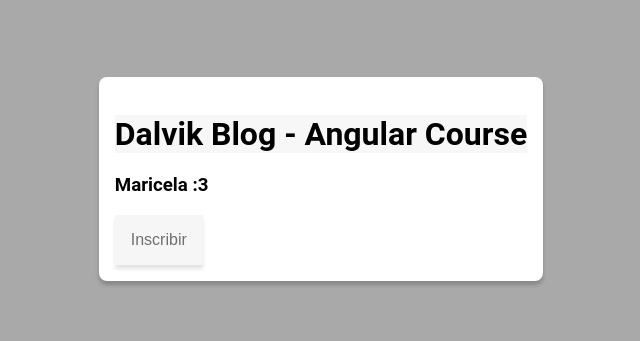
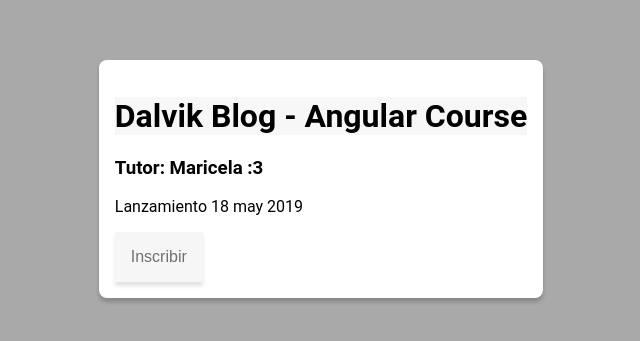
Before and after one commit to OsmarICancino/dalvik-blog, an Angular app: page / in a window 1280 px wide. Shown: the part 221-562 px from the top of the page, without its empty margins (319-959 px from the left). Built offline with nearby package versions, Linux system fonts and the light colour scheme.

Commit message:
using ngIf t  show or hidden content in title component

```diff
--- a/src/app/title/title.component.css
+++ b/src/app/title/title.component.css
@@ -18,6 +18,16 @@ button {
   font-size: 1em;
 }
 
+.highlight {
+  background-color: rgb(200, 50, 50);
+  border-radius: 4px;
+  padding: 10px;
+  color: white;
+  font-size: 12px;
+  margin-bottom: 1em;
+  display: inline-block;
+}
+
 .active {
   background-color: rgb(50, 50, 200);
   color: white;
--- a/src/app/title/title.component.html
+++ b/src/app/title/title.component.html
@@ -1,6 +1,13 @@
 <h1>Dalvik Blog - Angular Course</h1>
-<h3>{{ name }}</h3>
+<h3>Tutor: {{ name }}</h3>
+<p *ngIf="!isAvailable; else available" >Lanzamiento 18 may 2019</p>
 
-<button [disabled]="isAvailable" [ngClass]="{active : isAvailable, shadow : !isAvailable}" type="button" name="button">Inscribir</button>
+<ng-template #available>
+    <span class="highlight">Curso disponible</span>
+</ng-template>
+
+<div>
+    <button [disabled]="isAvailable" [ngClass]="{active : isAvailable, shadow : !isAvailable}" type="button" name="button">Inscribir</button>
+</div>
 
 <!-- <button [disabled]="isAvailable" [ngClass]="css_class" type="button" name="button">Inscribir</button> -->
```
